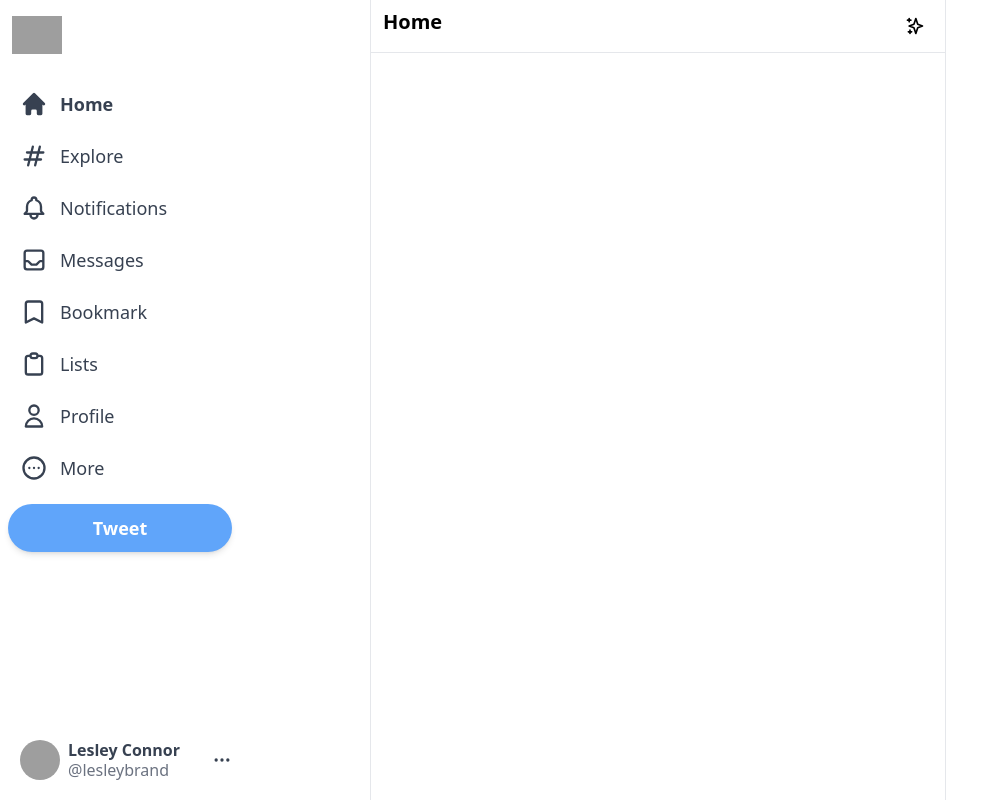
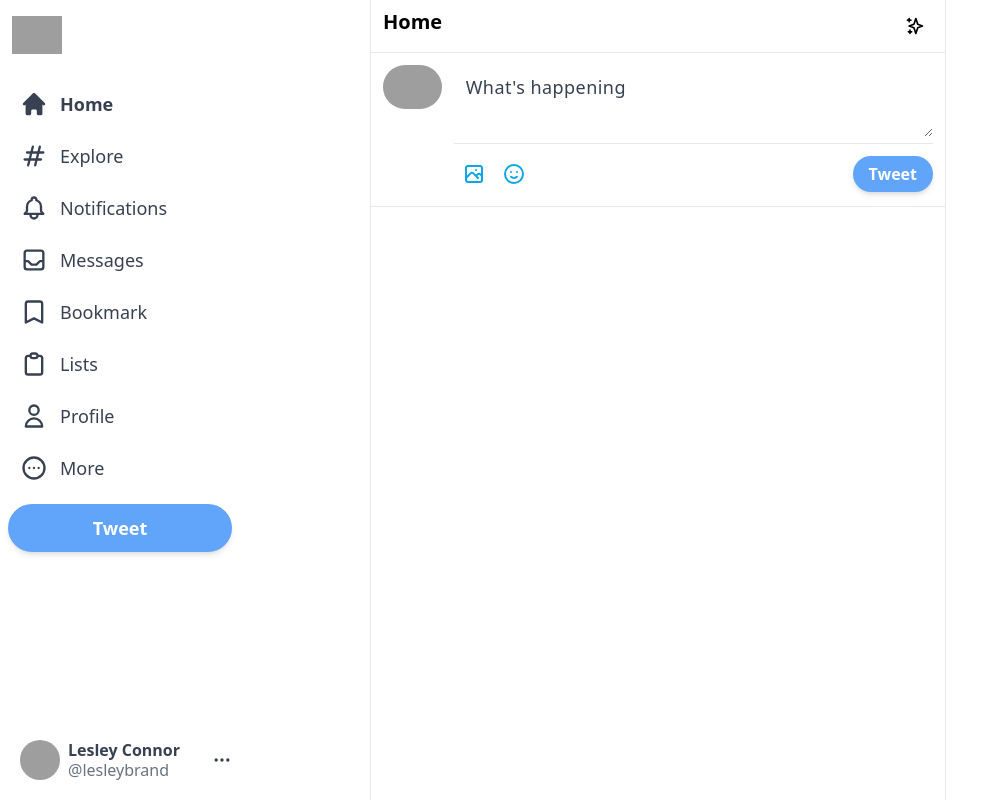
Before and after one commit to desperado1802/twitter-clone, a Next.js app: page / in a window 1280 px wide. Shown: the whole page, without its empty margins (0-1001 px from the left). Built offline with nearby package versions, Linux system fonts and the light colour scheme; grey boxes are pictures that could not be loaded.

Commit message:
added the input section of the feed components

```diff
--- a/components/Feed.jsx
+++ b/components/Feed.jsx
@@ -1,5 +1,6 @@
 import React from "react";
 import { SparklesIcon } from "@heroicons/react/outline";
+import Input from "./Input";
 
 export default function Feed() {
   return (
@@ -10,6 +11,7 @@
           <SparklesIcon className="h-5" />
         </div>
       </div>
+      <Input />
     </div>
   );
 }
--- /dev/null
+++ b/components/Input.jsx
@@ -0,0 +1,31 @@
+import { PhotographIcon, EmojiHappyIcon } from "@heroicons/react/outline";
+
+export default function Input() {
+  return (
+    <div className="flex border-b border-gray-200 p-3 space-x-3">
+      <img
+        src="https://newprofilepic2.photo-cdn.net//assets/images/article/profile.jpg"
+        alt="profile picture"
+        className="h-11 rounded-full cursor-pointer hover:brightness-95"
+      />
+      <div className="w-full divide-y divide-gray-200">
+        <div className="">
+          <textarea
+            placeholder="What's happening"
+            rows="2"
+            className="w-full border-none focus:ring-0 text-lg placeholder-gray-700 tracking-wide min-h-[50px] text-gray-700 "
+          ></textarea>
+        </div>
+        <div className="flex items-center justify-between pt-2.5">
+          <div className="flex">
+            <PhotographIcon className="hoverEffect h-10 w-10 p-2 text-sky-500 hover:bg-sky-100 " />
+            <EmojiHappyIcon className="hoverEffect h-10 w-10 p-2 text-sky-500 hover:bg-sky-100 " />
+          </div>
+          <button className="bg-blue-400 text-white px-4 py-1.5 rounded-full font-bold shadow-md hover:brightness-95 disabled:opacity-50">
+            Tweet
+          </button>
+        </div>
+      </div>
+    </div>
+  );
+}
--- a/package.json
+++ b/package.json
@@ -17,6 +17,7 @@
     "react-dom": "18.2.0"
   },
   "devDependencies": {
+    "@tailwindcss/forms": "^0.5.3",
     "autoprefixer": "^10.4.14",
     "postcss": "^8.4.21",
     "tailwindcss": "^3.2.7"
--- a/tailwind.config.js
+++ b/tailwind.config.js
@@ -7,5 +7,5 @@
   theme: {
     extend: {},
   },
-  plugins: [],
+  plugins: [require("@tailwindcss/forms")],
 };
```
Also changed, not shown: 1 other file (tests, documents, lock files or other folders).
